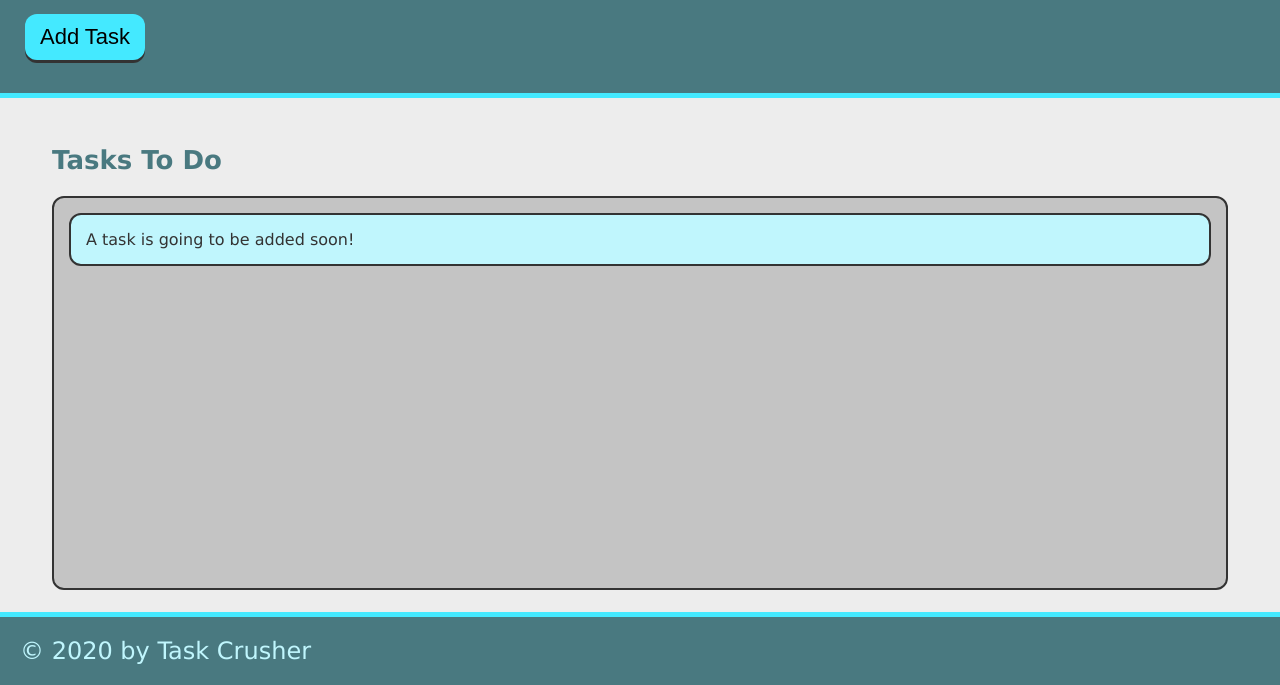
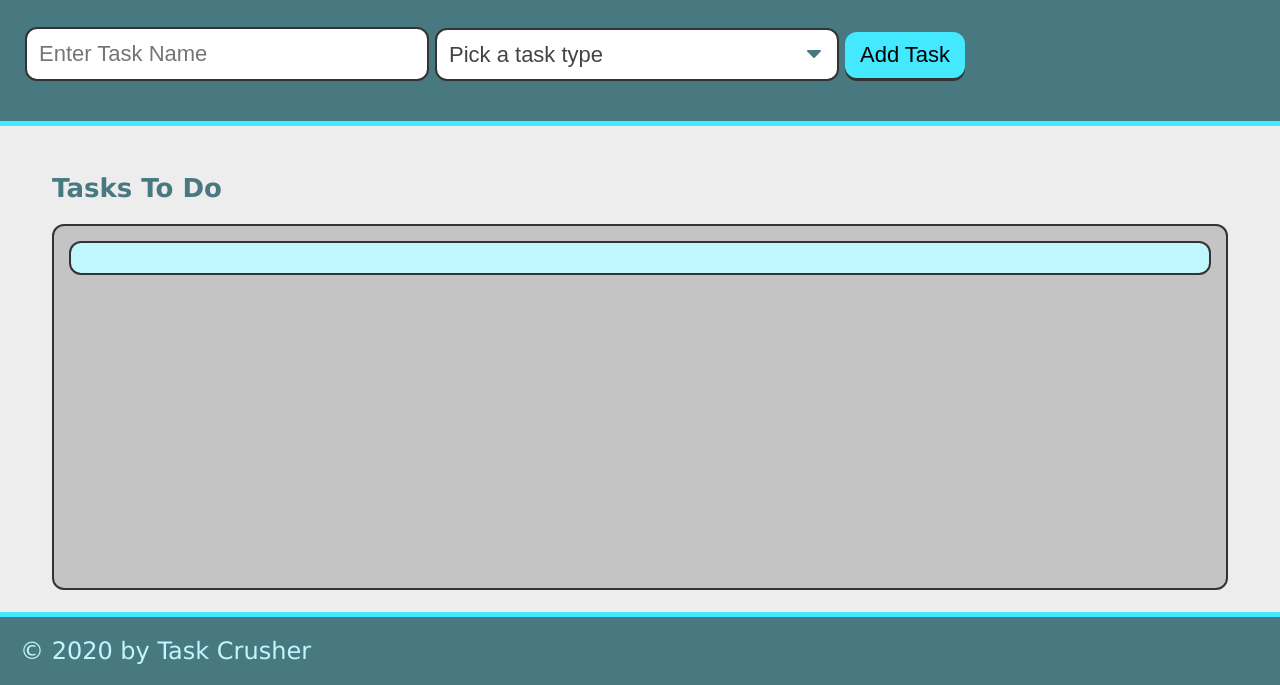
Before and after one commit to d-trecker/task-crusher, a plain HTML site: page index.html in a window 1280 px wide. Shown: the part 115-800 px from the top of the page. Drawn offline with Linux system fonts and the light colour scheme.

Commit message:
added drop down form

```diff
--- a/index.html
+++ b/index.html
@@ -11,13 +11,28 @@
     <header>
       <h1 class="page-title">Task Crusher</h1>
       <p>Click the button below to add a new task!</p>
-      <button class="btn" id="save-task">Add Task</button>
+      <form id="task-form">
+        <div class="form-group">
+          <input type="text" name=" task-name" placeholder="Enter Task Name" />
+        </div>
+        <div class="form-group">
+          <select name="task-type" class="select-dropdown">
+            <option value="" disabled selected>Pick a task type</option>
+            <option value="print">Print</option>
+            <option value="Web">Web</option>
+            <option value="Mobile">Mobile</option>
+          </select>
+        </div>
+        <div class="form-group">
+          <button class="btn" id="save-task">Add Task</button>
+        </div>
+      </form>
     </header>
     <main class="page-content">
       <section class="task-list-wrapper">
         <h2 class="list-title">Tasks To Do</h2>
         <ul class="task-list" id="tasks-to-do">
-          <li class="task-item">A task is going to be added soon!</li>
+          <li class="task-item"></li>
         </ul>
       </section>
     </main>
```
